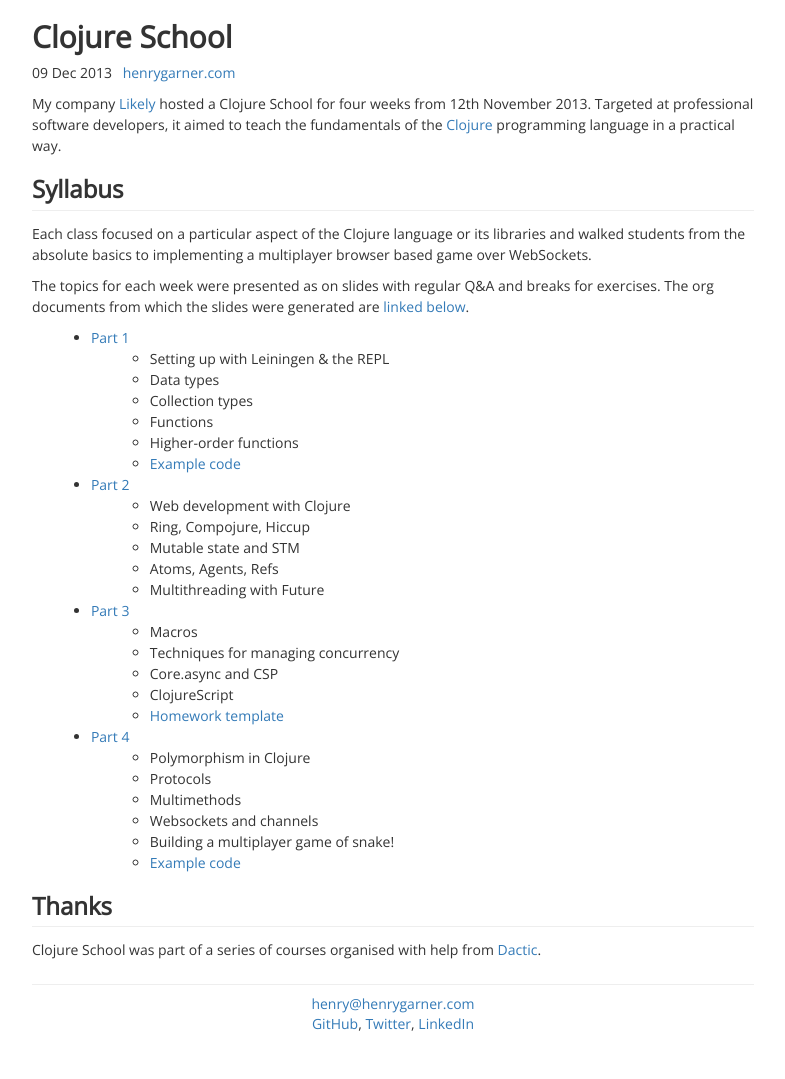
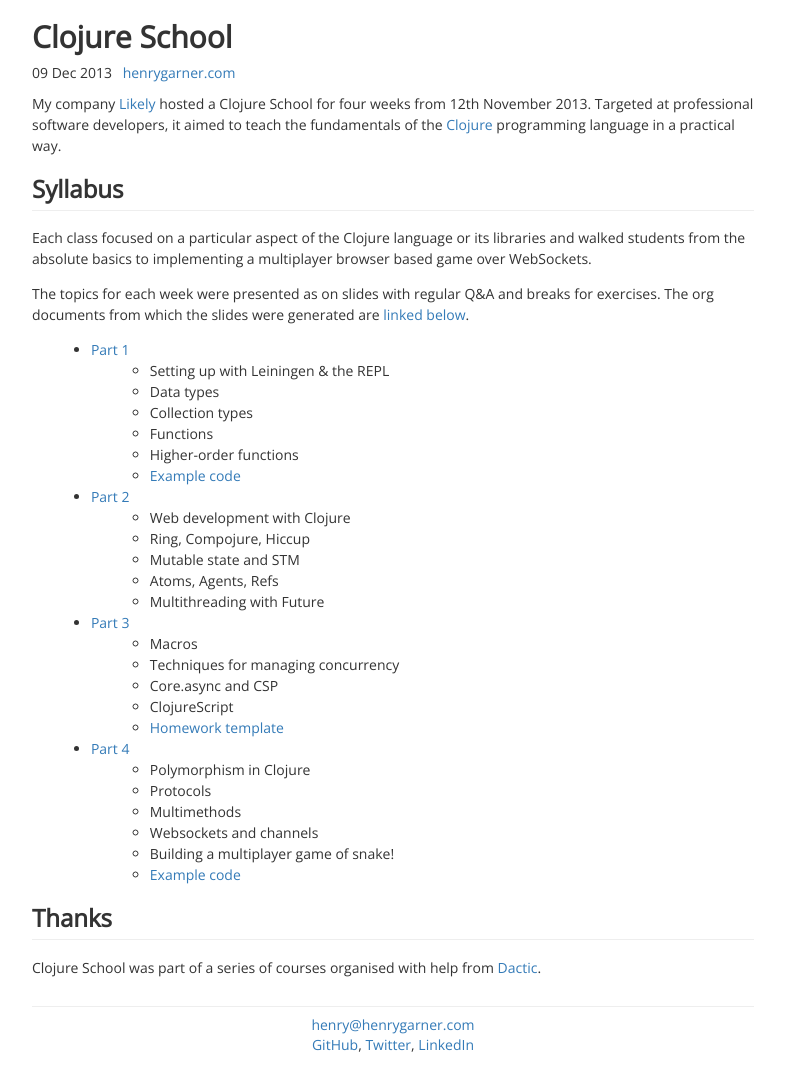
Before and after one commit to quantedit/quantedit.github.io, a Jekyll site: the page built from _posts/2013-12-09-clojure-school.md, in a window 1280 px wide. Shown: the whole page, without its empty margins (247-1032 px from the left). Built offline with Jekyll 4.4.1, drawn with Linux system fonts in a browser that asks for light colours; nearby versions of some CDN libraries; Markdown is read by kramdown in place of the engine named in the settings; before the commit the page ends 1058 px from its top, so only the background shows below that.

Commit message:
Paragraph positioning

```diff
--- a/css/main.css
+++ b/css/main.css
@@ -8,8 +8,13 @@
 
 .post h3 {
   padding-bottom: 0.3em;
-  margin-bottom: 0.5em;
+  margin-bottom: 0.7em;
   border-bottom: 1px solid #eee;
+}
+
+.post p {
+  margin-top: 0.5em;
+  margin-bottom: 1em;
 }
 
 .footer {
```
